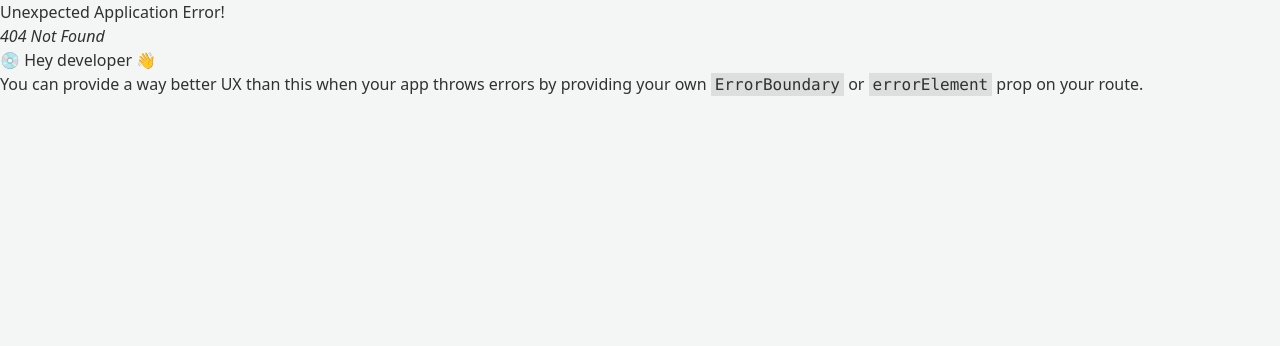
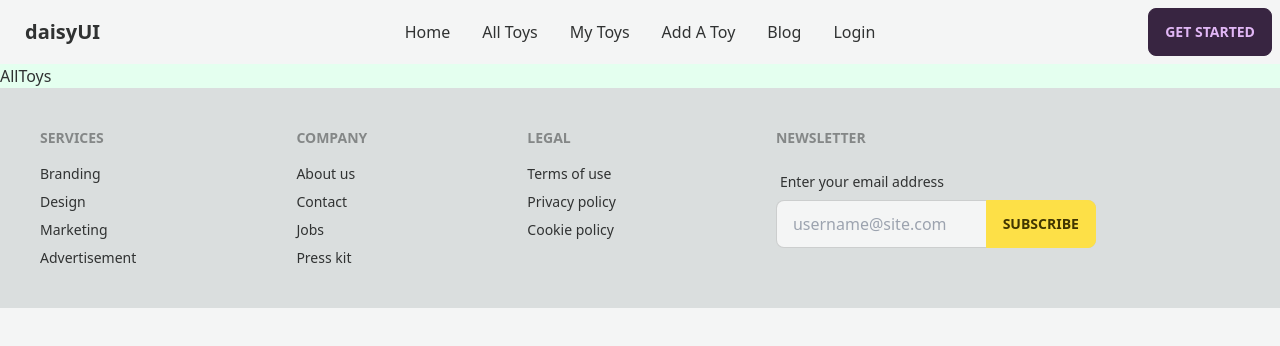
Before and after one commit to smarmaan/Baby-zone-client, a React (Vite) app: page /all-toys in a window 1280 px wide. Before the commit this address had no page. Shown: the top 346 px of the page. Built offline with nearby package versions, Linux system fonts and the light colour scheme.

Commit message:
Basic page templates with route set up complete...

```diff
--- a/src/Components/Shared/Navbar/Navbar.jsx
+++ b/src/Components/Shared/Navbar/Navbar.jsx
@@ -28,30 +28,12 @@ const Navbar = () => {
             <li>
               <a>Item 1</a>
             </li>
-            <li tabIndex={0}>
-              <a className="justify-between">
-                Parent
-                <svg
-                  className="fill-current"
-                  xmlns="http://www.w3.org/2000/svg"
-                  width="24"
-                  height="24"
-                  viewBox="0 0 24 24"
-                >
-                  <path d="M8.59,16.58L13.17,12L8.59,7.41L10,6L16,12L10,18L8.59,16.58Z" />
-                </svg>
-              </a>
-              <ul className="p-2">
-                <li>
-                  <a>Submenu 1</a>
-                </li>
-                <li>
-                  <a>Submenu 2</a>
-                </li>
-              </ul>
+            <li>
+              <Link to="/login">Login</Link>
             </li>
+
             <li>
-              <a>Item 3</a>
+              <a>Blog</a>
             </li>
           </ul>
         </div>
@@ -60,14 +42,23 @@ const Navbar = () => {
       <div className="navbar-center hidden lg:flex">
         <ul className="menu menu-horizontal px-1">
           <li>
-            <a>Item 1</a>
+            <Link to="/">Home</Link>
+          </li>
+          <li>
+            <Link to="/all-toys">All Toys</Link>
+          </li>
+          <li>
+            <Link to="/my-toys">My Toys</Link>
+          </li>
+          <li>
+            <Link to="/add-toy">Add A Toy</Link>
+          </li>
+
+          <li>
+            <Link to="/blog">Blog</Link>
           </li>
           <li>
             <Link to="/login">Login</Link>
-          </li>
-
-          <li>
-            <a>Blog</a>
           </li>
         </ul>
       </div>
@@ -79,3 +70,5 @@ const Navbar = () => {
 };
 
 export default Navbar;
+
+// , , Blogs
--- /dev/null
+++ b/src/Pages/AddToy/AddToy.jsx
@@ -0,0 +1,10 @@
+
+const AddToy = () => {
+    return (
+        <div>
+            Add a Toy
+        </div>
+    );
+};
+
+export default AddToy;
--- /dev/null
+++ b/src/Pages/AllToys/AllToys.jsx
@@ -0,0 +1,10 @@
+
+const AllToys = () => {
+    return (
+        <div>
+            AllToys
+        </div>
+    );
+};
+
+export default AllToys;
--- /dev/null
+++ b/src/Pages/Blog/Blog.jsx
@@ -0,0 +1,5 @@
+const Blog = () => {
+  return <div>Blog</div>;
+};
+
+export default Blog;
--- /dev/null
+++ b/src/Pages/MyToys/MyToys.jsx
@@ -0,0 +1,10 @@
+
+const MyToys = () => {
+    return (
+        <div>
+            My Toys
+        </div>
+    );
+};
+
+export default MyToys;
--- a/src/main.jsx
+++ b/src/main.jsx
@@ -4,5 +4,7 @@ import { RouterProvider } from "react-router-dom";
 import { router } from "./routes/Routes.jsx";
 
 ReactDOM.createRoot(document.getElementById("root")).render(
-  <RouterProvider router={router} />
+  <div className="bg-[#e4ffef]">
+    <RouterProvider router={router} />
+  </div>
 );
```
Also changed, not shown: src/Routes/Routes.jsx (+22 -2 lines), src/Pages/Home/Home.jsx (renamed from src/Pages/Home/Home/Home.jsx).
